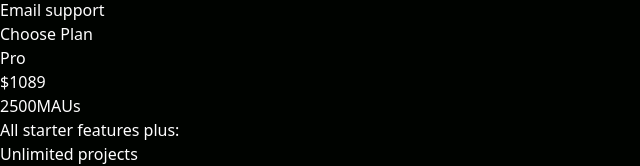
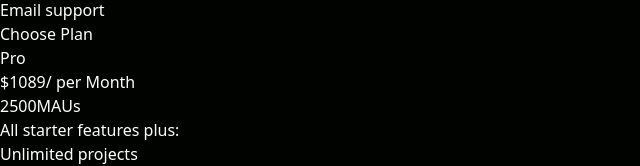
Before and after one commit to gtstarnes/MiniProjects, a React (Vite) app in the folder PricingCard/: page / in a window 1280 px wide. Shown: the part 290-456 px from the top of the page, without its empty margins (0-640 px from the left). Built offline with nearby package versions, Linux system fonts and the light colour scheme.

Commit message:
added per month; fixed cursor issue

```diff
--- a/PricingCard/src/Components/PriceCard.tsx
+++ b/PricingCard/src/Components/PriceCard.tsx
@@ -36,7 +36,7 @@ const PriceCardItem = (props: any) => {
   return (
     <article className="bg-[#202020] w-[100%] flex flex-col items-center gap-6 px-8 pt-8 rounded-md h-[600px] max-w-[500px]">
         <h4 className="text-xl">{props.card.plan}</h4>
-        {!annual ? <h1 className="text-5xl font-bold">{props.card.price}</h1> : <h1 className="text-5xl font-bold">{props.card.annual}</h1>}
+        {!annual ? <h1 className="text-5xl font-bold">{props.card.price}</h1> : <h1 className="text-5xl font-bold">{props.card.annual}{props.card.plan === "Pro" ? <span className="text-xl">/ per Month</span> : ""}</h1>}
         <ul className="list-disc marker:text-red-500 ">{props.card.features.map((feature: string) => {
             return <li className="mt-4">{feature}</li>
         })}
--- a/PricingCard/src/Components/Toggle.tsx
+++ b/PricingCard/src/Components/Toggle.tsx
@@ -10,11 +10,11 @@ const Toggle = () => {
 
   return (
     <div>
-    <label className="relative inline-flex items-center gap-2 ">
+    <label className="relative inline-flex items-center gap-2">
         <span>Billed monthly</span>
         <input type="checkbox" onClick={handleToggle} className="sr-only peer " checked={toggle} />
         <div className={`w-12 h-6 rounded-full ${toggle ? 'bg-red-500' : 'bg-[#202020]'} transition-colors duration-300` }></div>
-        <div className={`absolute w-6 h-6 bg-white rounded-full inset-y-0 left-[110px] cursor-pointer" ${toggle ? 'translate-x-6' : 'translate-x-0'} transition-transform duration-300`}></div>
+        <div className={`absolute w-6 h-6 bg-white rounded-full inset-y-0 left-[110px] cursor-pointer" ${toggle ? 'translate-x-6' : 'translate-x-0'} transition-transform duration-300 cursor-pointer`}></div>
         <span>Billed annually</span>
     </label>
 
```
